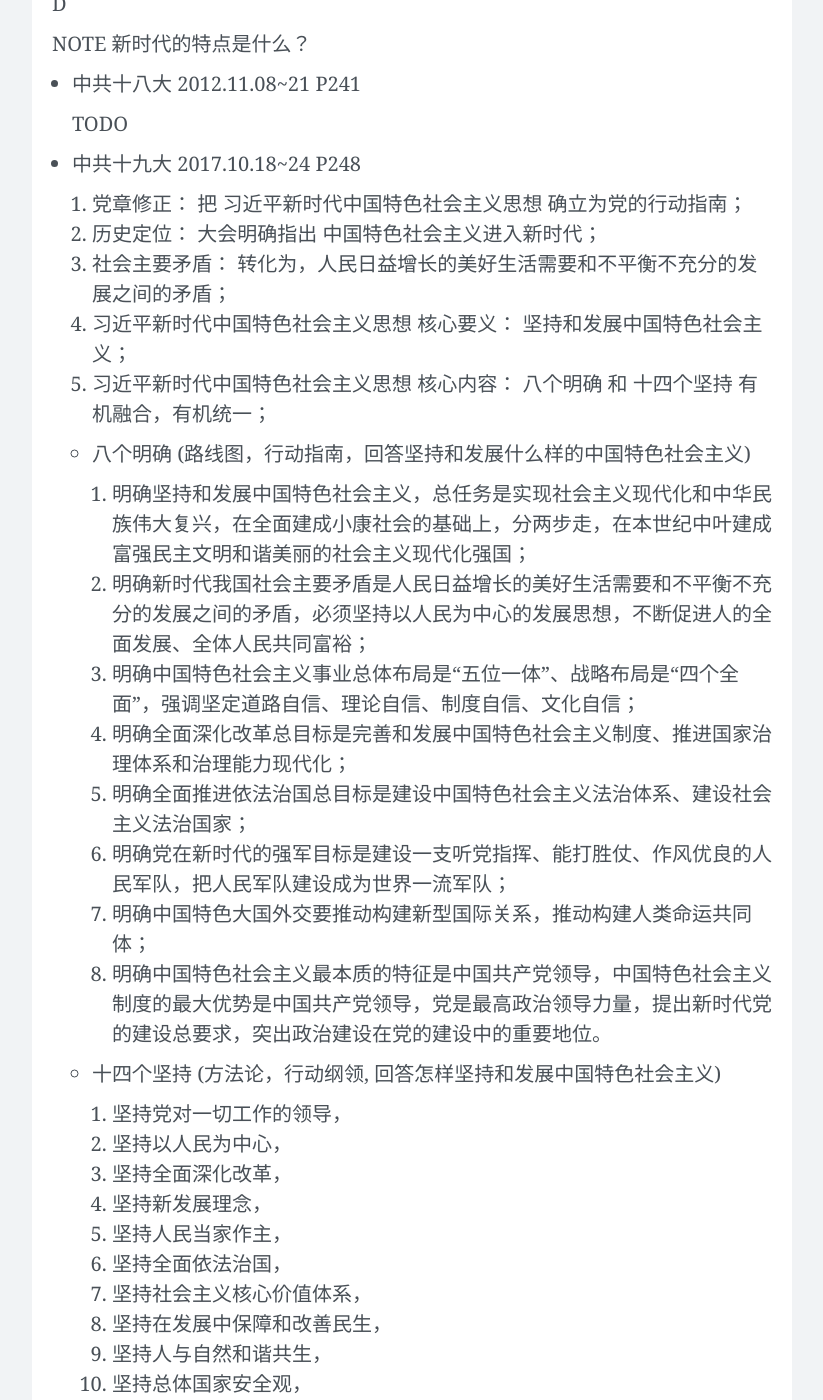
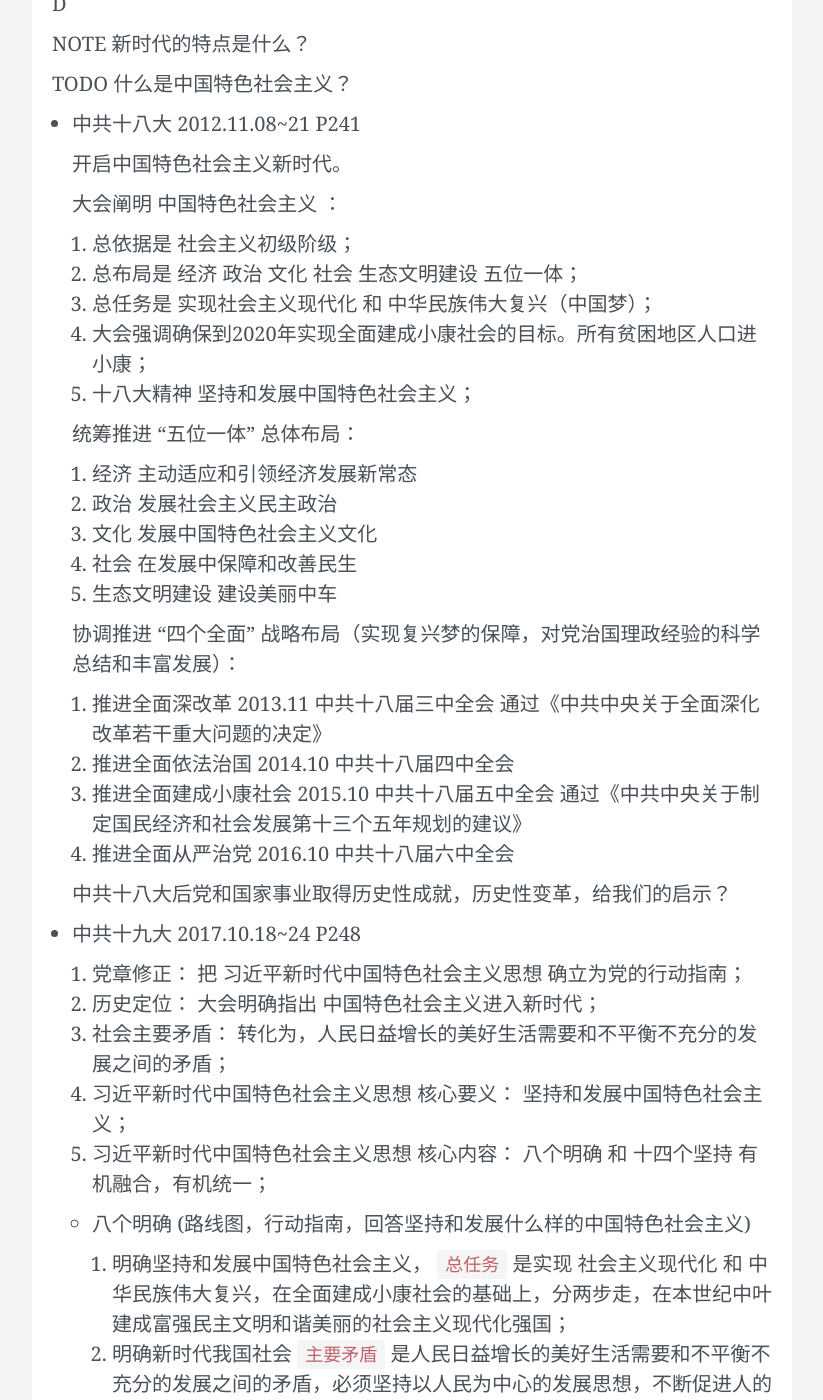
Before and after one commit to wangtiga/wangtiga.github.io, a Jekyll site: the page built from _posts/2020-11-21-3708_2020_08.md, in a window 1280 px wide and 1400 px high, scrolled down 5108 px. Shown: the whole window, without its empty margins (228-1051 px from the left). Built offline with Jekyll 4.4.1, drawn with Linux system fonts in a browser that asks for light colours; nearby versions of some CDN libraries; comment, search, counter and statistics services are not loaded; some of the changed text lies outside the part shown.

Commit message:
updated from r1

```diff
--- a/_posts/2020-11-21-3708_2020_08.md
+++ b/_posts/2020-11-21-3708_2020_08.md
@@ -31,9 +31,34 @@ D
 
 NOTE 新时代的特点是什么？
 
+TODO 什么是中国特色社会主义？
+
 - 中共十八大 2012.11.08~21 P241
 
-  TODO
+  开启中国特色社会主义新时代。
+
+  大会阐明 中国特色社会主义 ：
+  1. 总依据是 社会主义初级阶级；
+  2. 总布局是 经济 政治 文化 社会 生态文明建设 五位一体；
+  3. 总任务是 实现社会主义现代化 和 中华民族伟大复兴（中国梦）；
+  4. 大会强调确保到2020年实现全面建成小康社会的目标。所有贫困地区人口进小康；
+  5. 十八大精神 坚持和发展中国特色社会主义；
+
+  统筹推进 "五位一体" 总体布局：
+  1. 经济 主动适应和引领经济发展新常态
+  2. 政治 发展社会主义民主政治
+  3. 文化 发展中国特色社会主义文化
+  4. 社会 在发展中保障和改善民生
+  5. 生态文明建设 建设美丽中车
+
+  协调推进 "四个全面" 战略布局（实现复兴梦的保障，对党治国理政经验的科学总结和丰富发展）：
+  1. 推进全面深改革       2013.11 中共十八届三中全会 通过《中共中央关于全面深化改革若干重大问题的决定》
+  2. 推进全面依法治国     2014.10 中共十八届四中全会
+  3. 推进全面建成小康社会 2015.10 中共十八届五中全会 通过《中共中央关于制定国民经济和社会发展第十三个五年规划的建议》
+  4. 推进全面从严治党     2016.10 中共十八届六中全会
+
+  中共十八大后党和国家事业取得历史性成就，历史性变革，给我们的启示？
+
 
 - 中共十九大 2017.10.18~24 P248
 
@@ -45,14 +70,14 @@ NOTE 新时代的特点是什么？
 
   * 八个明确 (路线图，行动指南，回答坚持和发展什么样的中国特色社会主义)
 
-    1. 明确坚持和发展中国特色社会主义，总任务是实现社会主义现代化和中华民族伟大复兴，在全面建成小康社会的基础上，分两步走，在本世纪中叶建成富强民主文明和谐美丽的社会主义现代化强国；
-    2. 明确新时代我国社会主要矛盾是人民日益增长的美好生活需要和不平衡不充分的发展之间的矛盾，必须坚持以人民为中心的发展思想，不断促进人的全面发展、全体人民共同富裕；
-    3. 明确中国特色社会主义事业总体布局是“五位一体”、战略布局是“四个全面”，强调坚定道路自信、理论自信、制度自信、文化自信；
+    1. 明确坚持和发展中国特色社会主义， `总任务` 是实现 社会主义现代化 和 中华民族伟大复兴，在全面建成小康社会的基础上，分两步走，在本世纪中叶建成富强民主文明和谐美丽的社会主义现代化强国；
+    2. 明确新时代我国社会 `主要矛盾` 是人民日益增长的美好生活需要和不平衡不充分的发展之间的矛盾，必须坚持以人民为中心的发展思想，不断促进人的全面发展、全体人民共同富裕；
+    3. 明确中国特色社会主义事业 `总体布局` 是“五位一体”、战略布局是“四个全面”，强调坚定道路自信、理论自信、制度自信、文化自信；
     4. 明确全面深化改革总目标是完善和发展中国特色社会主义制度、推进国家治理体系和治理能力现代化；
     5. 明确全面推进依法治国总目标是建设中国特色社会主义法治体系、建设社会主义法治国家；
     6. 明确党在新时代的强军目标是建设一支听党指挥、能打胜仗、作风优良的人民军队，把人民军队建设成为世界一流军队；
     7. 明确中国特色大国外交要推动构建新型国际关系，推动构建人类命运共同体；
-    8. 明确中国特色社会主义最本质的特征是中国共产党领导，中国特色社会主义制度的最大优势是中国共产党领导，党是最高政治领导力量，提出新时代党的建设总要求，突出政治建设在党的建设中的重要地位。
+    8. 明确中国特色社会主义 `最本质的特征` 是中国共产党领导，中国特色社会主义制度的最大优势是中国共产党领导，党是最高政治领导力量，提出新时代党的建设总要求，突出政治建设在党的建设中的重要地位。
 
   * 十四个坚持 (方法论，行动纲领, 回答怎样坚持和发展中国特色社会主义)
 
@@ -67,9 +92,18 @@ NOTE 新时代的特点是什么？
     09. 坚持人与自然和谐共生，
     10. 坚持总体国家安全观，
     11. 坚持党对人民军队的绝对领导，
-    12. 坚持“一国两制”和推进祖国统一，
+    12. 坚持 "一国两制" 和推进祖国统一，
     13. 坚持推动构建人类命运共同体，
     14. 坚持全面从严治党。
+
+  中国共产党如何肩负起实现中华民族伟大复兴的历史使命？
+  1. 肩负实现中华民族伟大复兴的历史使命： 1921年中国共产党成立时，把实现共产主义作为最终理想和最终目标；
+  2. 新民主主义革命： 经过28年浴血奋战，以农村包围城市，武装夺取政权，完成新民主主义革命；
+  3. 社会主义革命： 新中国成立后，中国共产党团结带领人民完成社会主义革命；
+  4. 改革开放： 中共十一届三中全会以来，中国共产党团结带领人民进行改革开放新的伟大革命，开辟了中国特色社会主义道路。
+  5. 新时代：经过长期努力，中国特色社会主义进入了新时代，这是我国发展新的历史方位。
+
+  改革开放40年取得了哪些成就？
 
 
 > [新时代中国特色社会主义的核心要义](http://theory.people.com.cn/n1/2020/1216/c40531-31968954.html)
```
Also changed, not shown: _posts/2019-11-06-vim_faq.md (+9 -0 lines).
